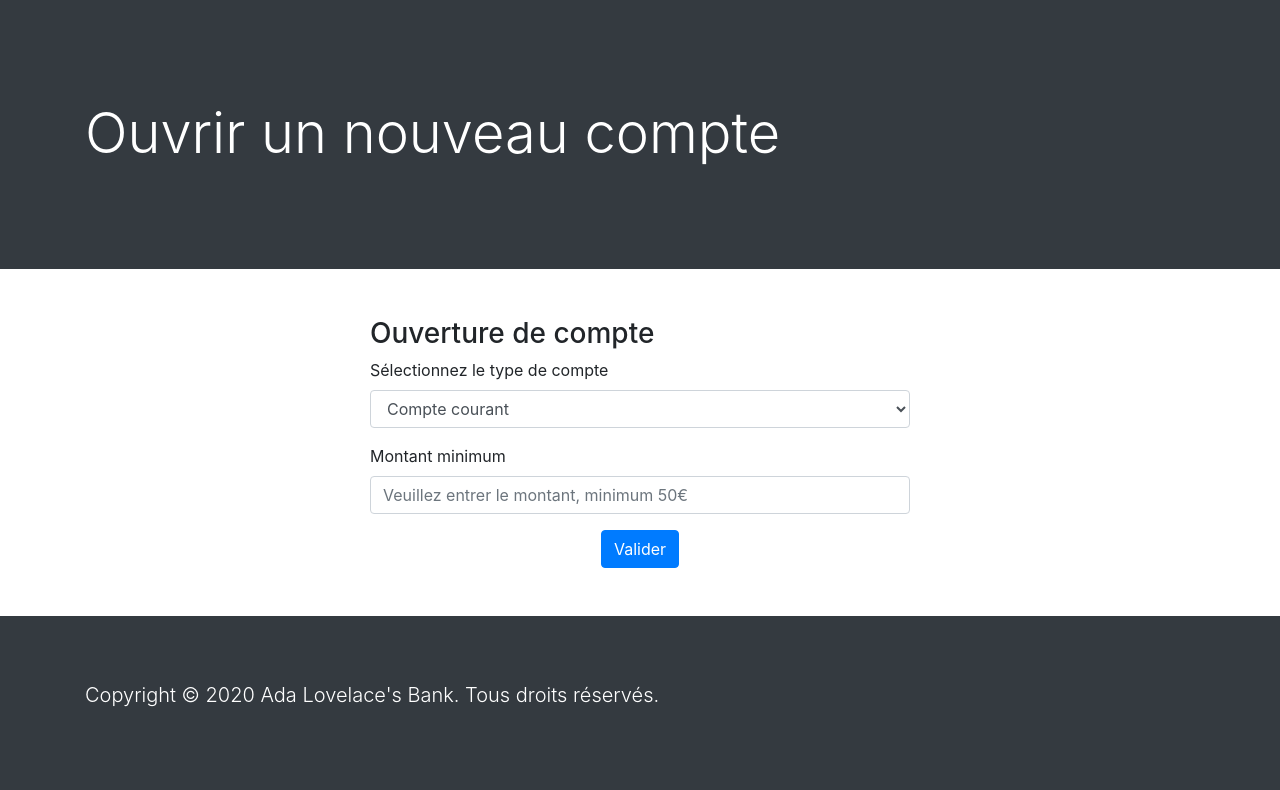
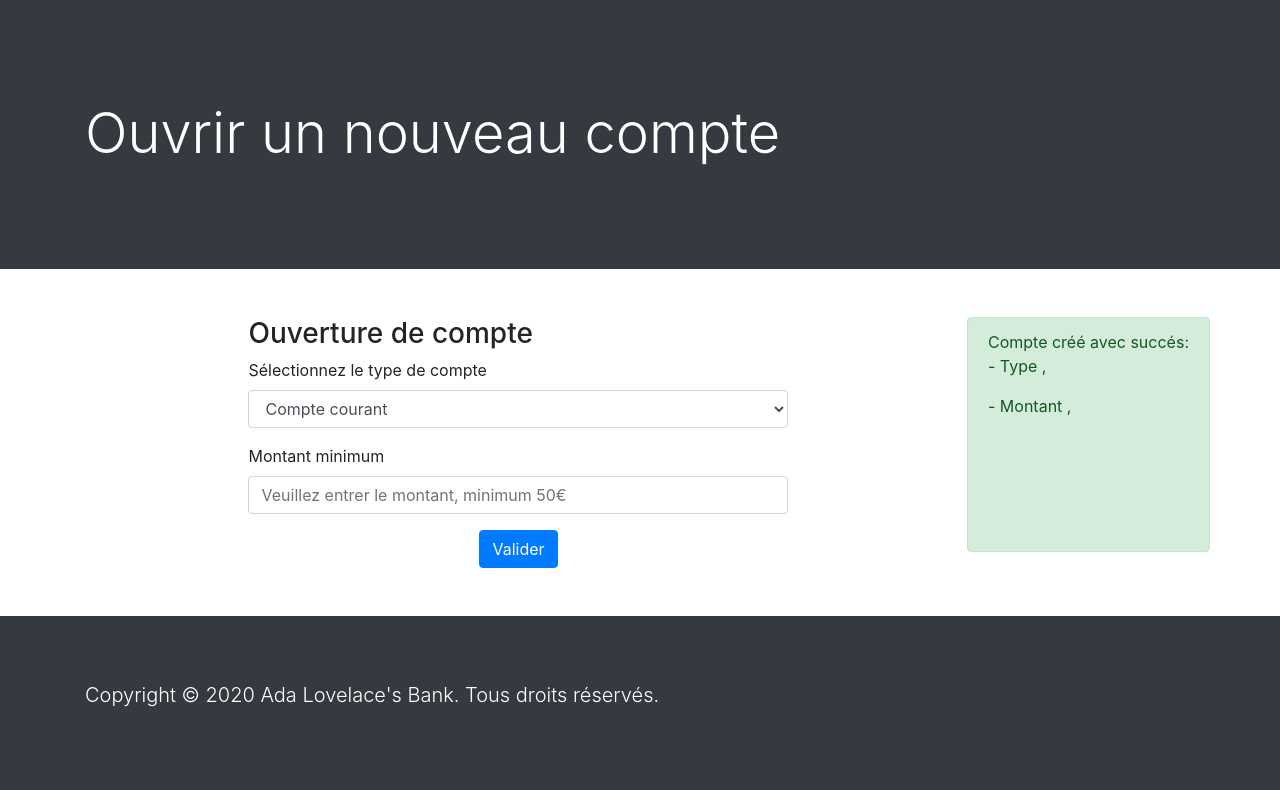
Before and after one commit to Fly-76/ALB, a PHP site: page /souscrire.php in a window 1280 px wide. Shown: the part 59-849 px from the top of the page. Run offline with PHP 8.4, Linux system fonts and the light colour scheme; the visitor is signed in with stand-in values (Sample User, id 1); some libraries are stand-ins or nearby versions.

Commit message:
new account subsription implementation

```diff
--- a/page/database.php
+++ b/page/database.php
@@ -109,3 +109,51 @@
         $db->commit();
     }
 }
+
+
+function newAccount($db, $userId, $type, $amount) {
+
+    if ($type!='' && $amount!='') {
+
+        $query = $db->query("SELECT CONCAT( 'FR 000' ,RIGHT(MAX(a_number),11) + FLOOR(RAND()*1000)) AS accountNb FROM alb_accounts");
+        $account = $query->fetch(PDO::FETCH_ASSOC);
+
+        $accountNb = $account['accountNb'];
+
+        $query = $db->prepare("
+            INSERT INTO alb_accounts
+            VALUE (
+                null,
+                :userId,
+                :accountNb,
+                :type,
+                :amount,
+                NOW()
+            )
+        ");
+        $query->execute([
+            "accountNb" => $accountNb,
+            "amount" => $amount,
+            "userId" => $userId,
+            "type" => $type
+        ]);
+
+        // Log first transaction
+        $query = $db->prepare("
+            INSERT INTO alb_transactions
+            VALUES (
+                null,
+                (SELECT a_id FROM alb_accounts WHERE a_number = :accountNb),
+                'Ouverture de compte',
+                'Credit',
+                :amount,
+                NOW()
+            )
+        ");
+
+        $query->execute([
+            "amount" => $amount,
+            "accountNb" => $accountNb
+        ]);
+    }
+}
--- a/souscrire.php
+++ b/souscrire.php
@@ -7,6 +7,8 @@
   $userId = $_SESSION['logged'];
 
   // check POST data validity
+  $type = $amount = '';
+
   if(isset($_POST['type']) && !empty($_POST['type']))
     $type = htmlspecialchars($_POST['type']);
 
@@ -16,14 +18,7 @@
 
   require_once "page/database.php";
   $db = dbConnect();
-//
-
-
-
-
-
-
-
+  $newAccount = newAccount($db, $userId, $type, $amount);
 
   $cnxState = 'Deconnexion';
   $title = "Ouvrir un nouveau compte";
```
